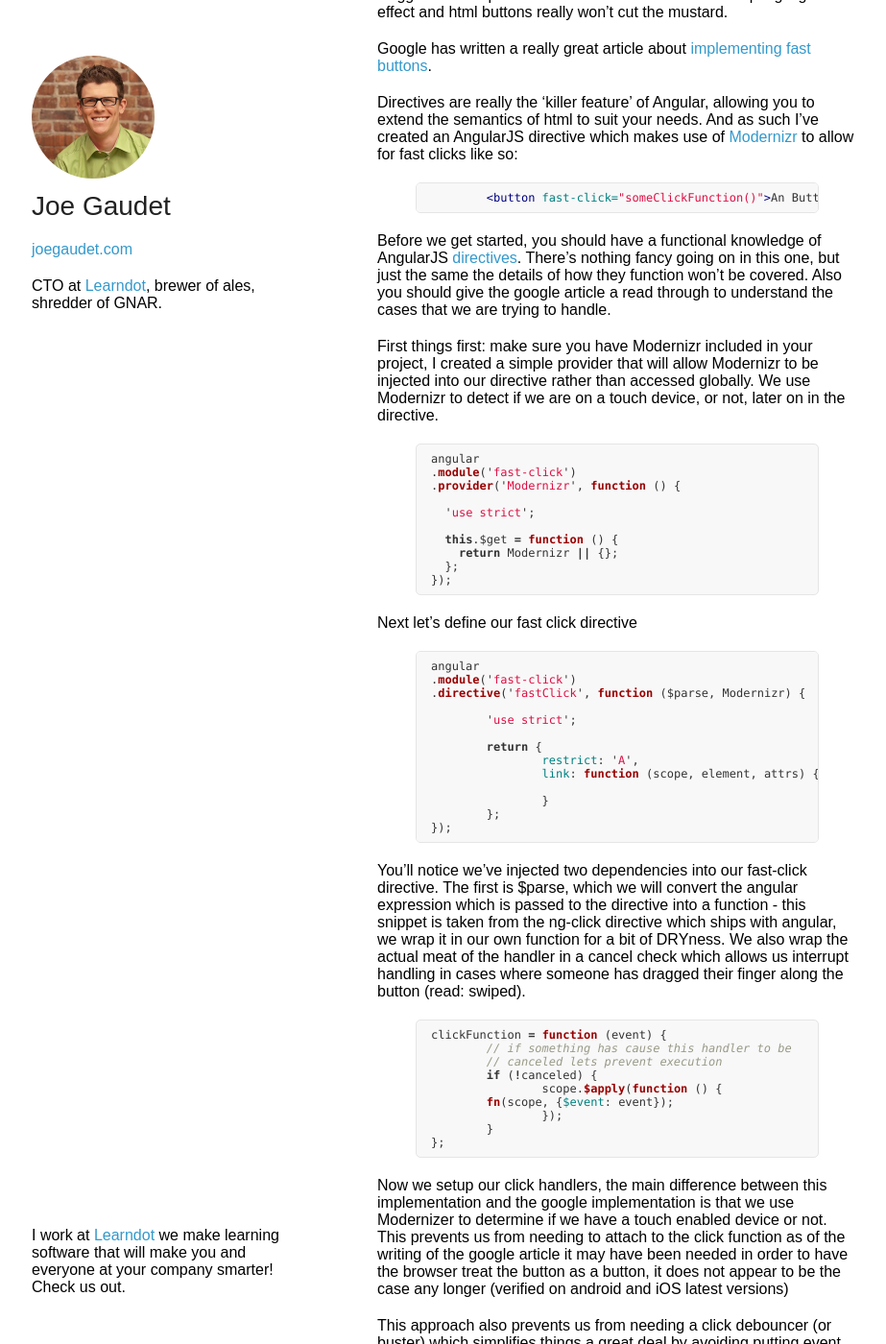
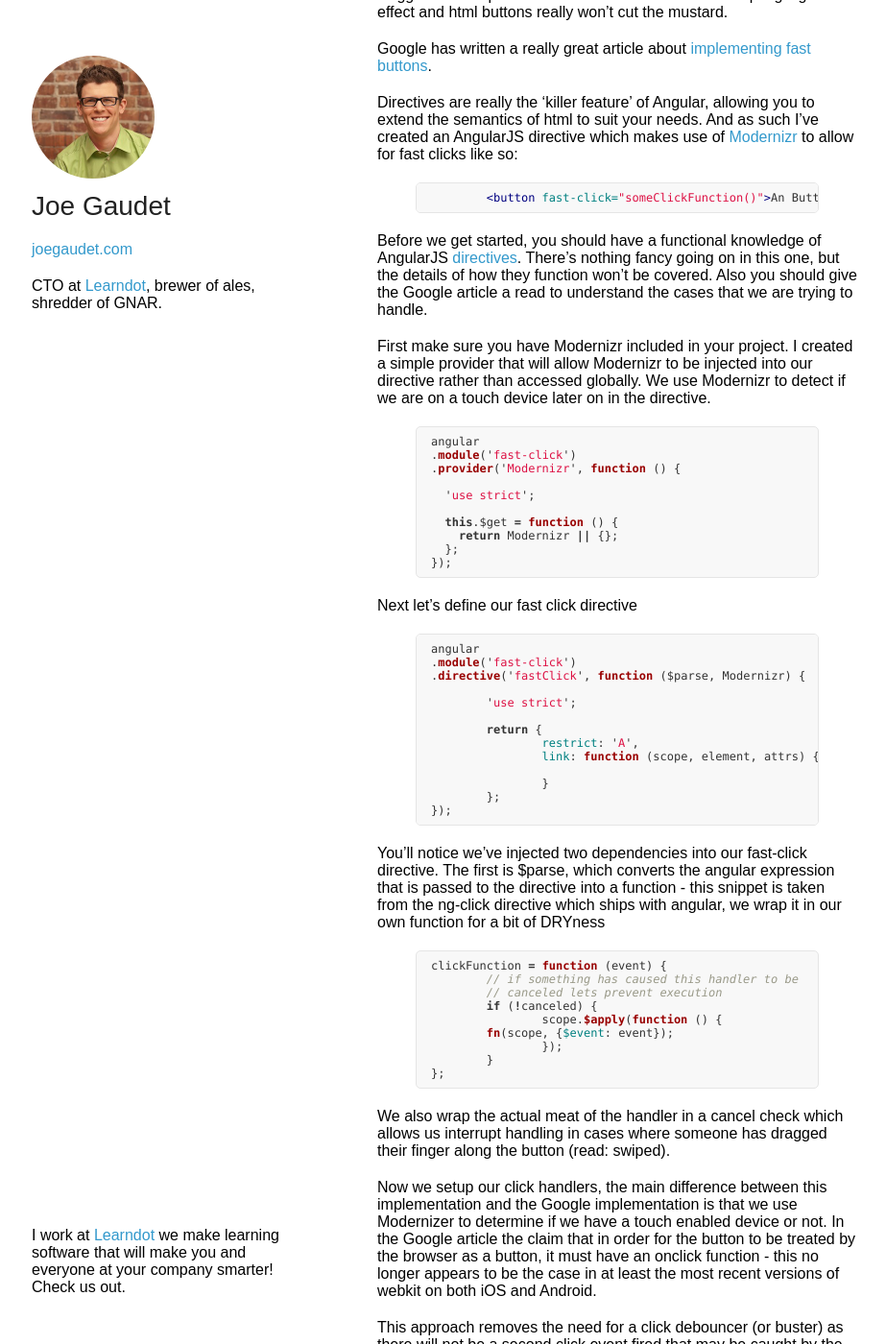
Before and after one commit to joegaudet/joegaudet.github.io, a Jekyll site: the page built from _posts/2013-07-22-fast-clicks-with-angular-js.markdown, in a window 1280 px wide and 1400 px high, scrolled down 433 px. Shown: the whole window at 96% size, without its empty margins (177-1100 px from the left). Built offline with Jekyll 4.4.1, drawn with Linux system fonts in a browser that asks for light colours; some web fonts are replaced; Markdown is read by kramdown in place of the engine named in the settings; comment, search, counter and statistics services are not loaded; a style sheet for code colours, icons or effects is not loaded; some of the changed text lies outside the part shown.

Commit message:
final tweaks

```diff
--- a/_posts/2013-07-22-fast-clicks-with-angular-js.markdown
+++ b/_posts/2013-07-22-fast-clicks-with-angular-js.markdown
@@ -6,9 +6,9 @@ comments: true
 categories: [angular, mobile]
 ---
 
-At Learndot we've been building with AngularJS for about a month. Our first project was porting the 'Learner experience' from our existing SproutCore project and bringing it to Angular. This will be my first of a few posts detailing some interesting fun bits we've put together while playing with it, and it will go over implementing a fast click directive for mobile web experiences.
+At Learndot we've been building with AngularJS for about a month. Our first project was porting the Learner experience from our existing SproutCore project and bringing it to Angular. We've managed to throw together some interesting little bits with it in a relatively short amount of time, in this post I will go over implementing a fast click directive for mobile web experiences.
 
-One of the shortcomings to building a native feeling web app in iOS is the ~300ms delay on click handlers. This delay is due to the browser waiting for a second tap to fire a double click event.
+One of the difficulties in building a native feeling web app in iOS is the ~300ms delay on click handlers. This delay is due to the browser waiting for a second tap to fire a double click event.
 
 {% highlight html %}
 	<button onclick="someClickFunction()">An Button</button>
@@ -25,9 +25,9 @@ Directives are really the 'killer feature' of Angular, allowing you to extend th
 {% endhighlight %}
 
 
-Before we get started, you should have a functional knowledge of AngularJS [directives](httpu//docs.angularjs.org/guide/directive). There's nothing fancy going on in this one, but just the same the details of how they function won't be covered. Also you should give the google article a read through to understand the cases that we are trying to handle.
+Before we get started, you should have a functional knowledge of AngularJS [directives](httpu//docs.angularjs.org/guide/directive). There's nothing fancy going on in this one, but the details of how they function won't be covered. Also you should give the Google article a read to understand the cases that we are trying to handle.
 
-First things first: make sure you have Modernizr included in your project, I created a simple provider that will allow Modernizr to be injected into our directive rather than accessed globally. We use Modernizr to detect if we are on a touch device, or not, later on in the directive.
+First make sure you have Modernizr included in your project. I created a simple provider that will allow Modernizr to be injected into our directive rather than accessed globally. We use Modernizr to detect if we are on a touch device later on in the directive.
 
 {% highlight js %}
 angular
@@ -62,12 +62,12 @@ angular
 
 {% endhighlight %}
 
-You'll notice we've injected two dependencies into our fast-click directive. The first is $parse, which we will convert the angular expression which is passed to the directive into a function - this snippet is taken from the ng-click directive which ships with angular, we wrap it in our own function for a bit of DRYness. We also wrap the actual meat of the handler in a cancel check which allows us interrupt handling in cases where someone has dragged their finger along the button (read: swiped).
+You'll notice we've injected two dependencies into our fast-click directive. The first is $parse, which converts the angular expression that is passed to the directive into a function - this snippet is taken from the ng-click directive which ships with angular, we wrap it in our own function for a bit of DRYness
 
 {% highlight js %}
 
 clickFunction = function (event) {
-	// if something has cause this handler to be
+	// if something has caused this handler to be
 	// canceled lets prevent execution
 	if (!canceled) {
 		scope.$apply(function () {
@@ -78,14 +78,16 @@ clickFunction = function (event) {
 
 {% endhighlight %}
 
-Now we setup our click handlers, the main difference between this implementation and the google implementation is that we use Modernizer to determine if we have a touch enabled device or not. This prevents us from needing to attach to the click function as of the writing of the google article it may have been needed in order to have the browser treat the button as a button, it does not appear to be the case any longer (verified on android and iOS latest versions)
+We also wrap the actual meat of the handler in a cancel check which allows us interrupt handling in cases where someone has dragged their finger along the button (read: swiped).
 
-This approach also prevents us from needing a click debouncer (or buster) which simplifies things a great deal by avoiding putting event handlers on the body - it also keeps things contained to this one directive.
+Now we setup our click handlers, the main difference between this implementation and the Google implementation is that we use Modernizer to determine if we have a touch enabled device or not. In the Google article the claim that in order for the button to be treated by the browser as a button, it must have an onclick function - this no longer appears to be the case in at least the most recent versions of webkit on both iOS and Android.
+
+This approach removes the need for a click debouncer (or buster) as there will not be a second click event fired that may be caught by the body node or any other node in the DOM. This simplifies things a great deal an it keeps things contained to this one directive.
 
 {% highlight js %}
 
 /**
- * If we are actually on a touch device lets
+ * If we are actually on a touch device, let's
  * setup our fast clicks
  */
 if (Modernizr.touch) {
```
Also changed, not shown: other parts of _posts/2013-07-22-fast-clicks-with-angular-js.markdown (+1 -1 lines).
